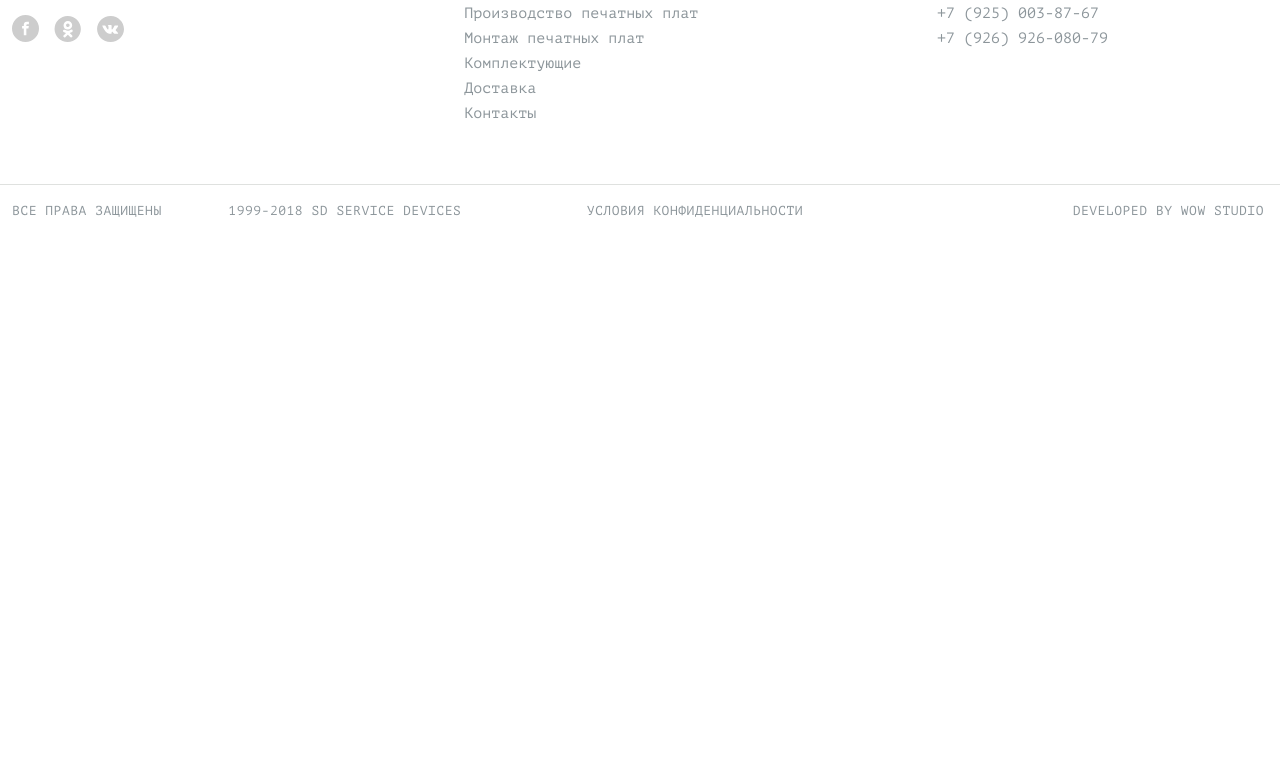
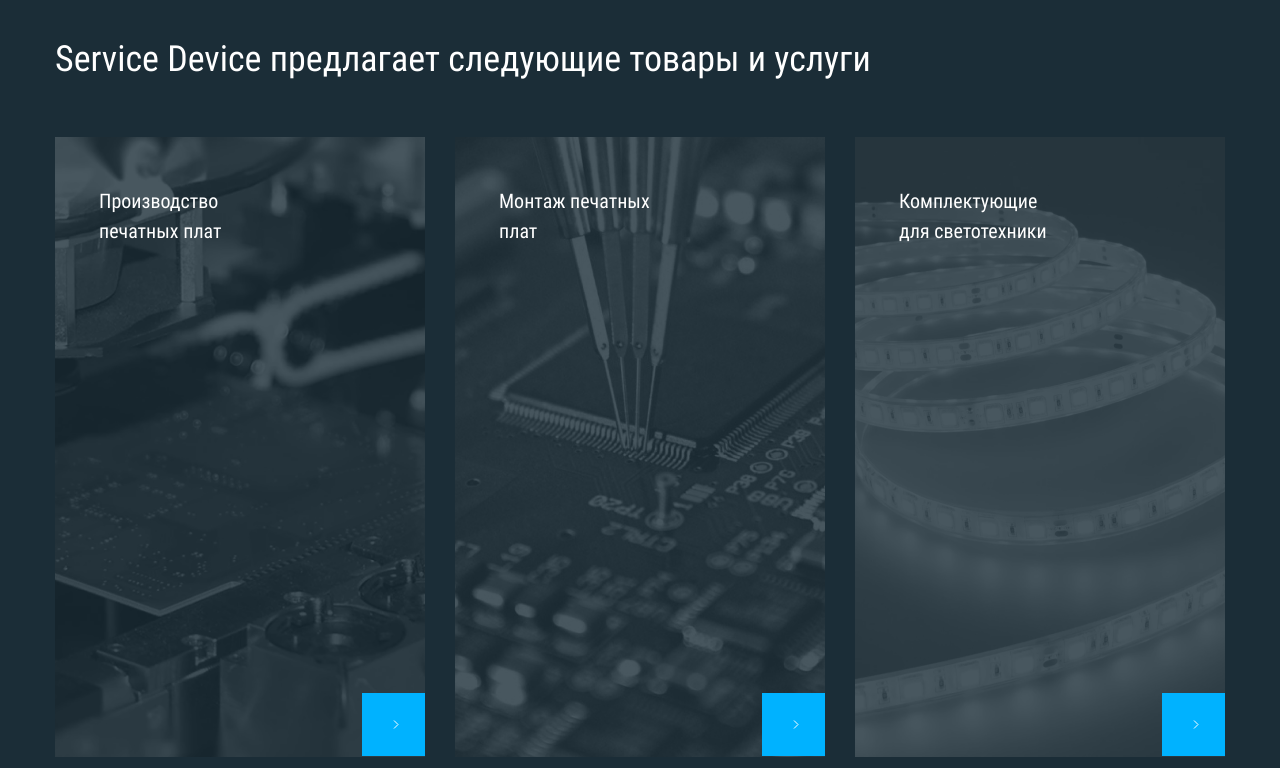
Before and after one commit to Maskell/smart-device, a website: page source/index.html in a window 1280 px wide. Shown: the part 2196-2964 px from the top of the page. Before the commit the page ends 2432 px from the top, so only its background shows below. Drawn offline with nearby package versions, Linux system fonts and the light colour scheme; files that its build step writes are made by us from their sources.

Commit message:
Добавляет стилизацию блока 'Товары и услуги' для десктопа

```diff
--- a/source/index.html
+++ b/source/index.html
@@ -191,6 +191,27 @@
           </div>
         </section>
       </div>
+      <section class="page-main__products-section products">
+        <h2 class="visually-hidden">Товары и услуги</h2>
+        <div class="products__wrapper">
+          <p class="products__heading">
+            Service Device предлагает следующие товары и услуги
+          </p>
+          <ul class="products__list">
+            <li class="products__item products__item--production-boards">
+              <a href="#">Производство печатных плат</a>
+            </li>
+            <li class="products__item products__item--assembly-boards">
+              <a href="#">Монтаж печатных плат</a>
+            </li>
+            <li
+              class="products__item products__item--components-lighting-engineering"
+            >
+              <a href="#">Комплектующие для светотехники</a>
+            </li>
+          </ul>
+        </div>
+      </section>
     </main>
     <footer class="page-footer">
       <div class="page-footer__wrapper">
--- a/source/sass/blocks/about-us.scss
+++ b/source/sass/blocks/about-us.scss
@@ -7,6 +7,7 @@
   max-width: 1200px;
   margin: 0 auto;
   margin-top: 25px;
+  margin-bottom: 100px;
   padding: 10px;
   padding-right: 24px;
   padding-left: 195px;
--- a/source/sass/blocks/page-main.scss
+++ b/source/sass/blocks/page-main.scss
@@ -1,3 +1,4 @@
 @import "promo.scss";
 @import "advantages.scss";
 @import "about-us.scss";
+@import "products.scss";
--- /dev/null
+++ b/source/sass/blocks/products.scss
@@ -0,0 +1,94 @@
+.products {
+  background-color: $dark-blue-color;
+  color: #ffffff;
+}
+
+.products__wrapper {
+  display: flex;
+  flex-direction: column;
+  flex-wrap: wrap;
+  width: 100%;
+  max-width: 1200px;
+  margin: 0 auto;
+  padding: 10px;
+}
+
+.products__heading {
+  margin-top: 79px;
+  margin-left: 5px;
+  font-weight: 400;
+  font-size: 36px;
+  font-family: "Roboto Condensed", "Arial", sans-serif;
+  line-height: 51px;
+}
+
+.products__list {
+  display: flex;
+  justify-content: space-between;
+  margin-right: 5px;
+  margin-left: 5px;
+  padding-left: 0;
+  list-style: none;
+}
+
+.products a {
+  position: relative;
+  display: block;
+  width: 370px;
+  height: 620px;
+  padding-top: 49px;
+  padding-right: 160px;
+  padding-left: 44px;
+  background-size: cover;
+  background-repeat: no-repeat;
+  color: #ffffff;
+  font-size: 20px;
+  font-family: "Roboto Condensed", "Arial", sans-serif;
+  line-height: 30px;
+
+  &::before {
+    content: "";
+    position: absolute;
+    right: 0;
+    bottom: 1px;
+    width: 63px;
+    height: 63px;
+    background-color: #00b2ff;
+  }
+
+  &::after {
+    content: "";
+    position: absolute;
+    right: 26px;
+    bottom: 28px;
+    width: 6px;
+    height: 9px;
+    background-image: url("../../img/icon-arrow-right.svg");
+    background-size: cover;
+    background-repeat: no-repeat;
+  }
+}
+
+.products__item--production-boards a {
+  background-image: url("../img/production-boards-desktop@1x.png");
+
+  @media (min-resolution: $retina-dppx) {
+    background-image: url("../img/production-boards-desktop@2x.png");
+  }
+}
+
+.products__item--assembly-boards a {
+  background-image: url("../img/assembly-boards-desktop@1x.png");
+
+  @media (min-resolution: $retina-dppx) {
+    background-image: url("../img/assembly-boards-desktop@2x.png");
+  }
+}
+
+.products__item--components-lighting-engineering a {
+  background-image: url("../img/components-lighting-engineering-desktop@1x.png");
+
+  @media (min-resolution: $retina-dppx) {
+    background-image: url("../img/components-lighting-engineering-desktop@2x.png");
+  }
+}
```
